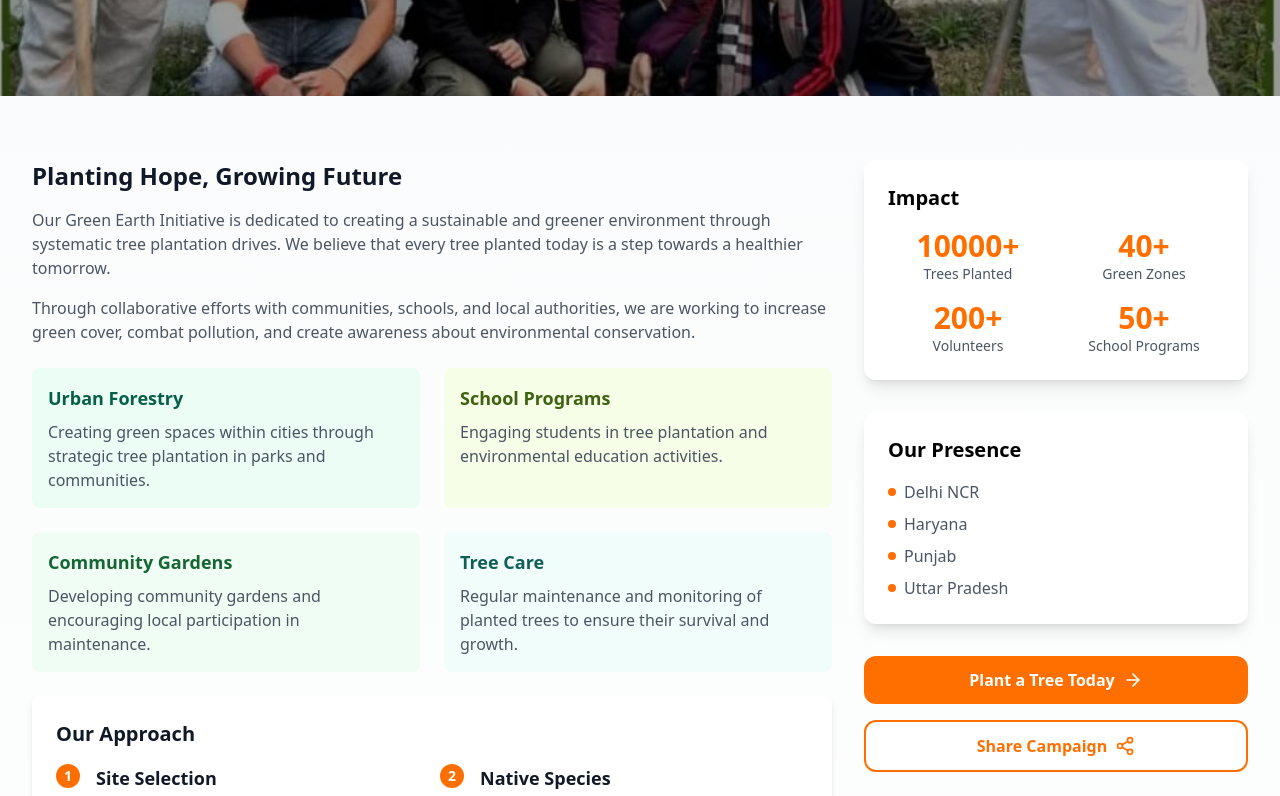
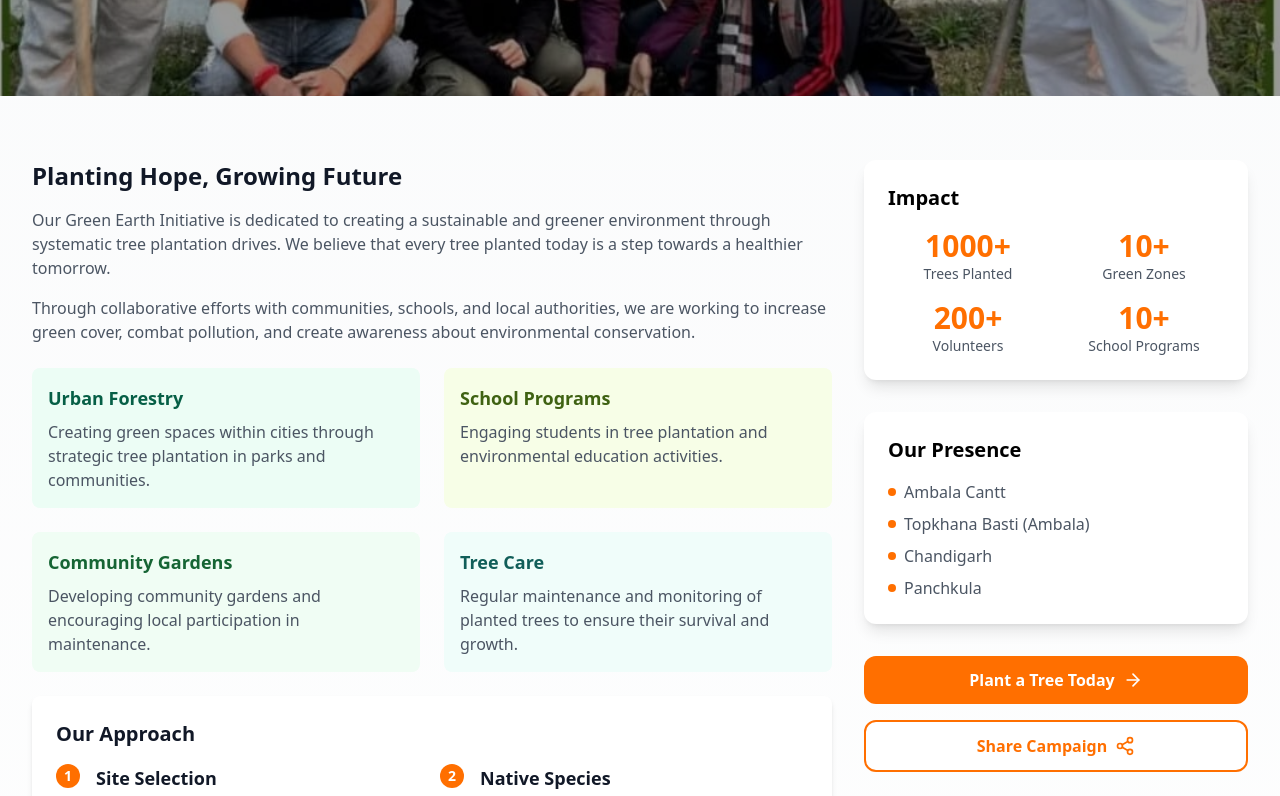
Before and after one commit to ravardh/DOC, a React (Vite) app in the folder client/: page /campaigns/greenearth in a window 1280 px wide. Shown: the part 448-1244 px from the top of the page. Built offline with nearby package versions, Linux system fonts and the light colour scheme.

Commit message:
updated Campaigns

```diff
--- a/client/src/pages/campaigns/GreenEarth.jsx
+++ b/client/src/pages/campaigns/GreenEarth.jsx
@@ -6,99 +6,143 @@ function GreenEarth() {
   const campaignData = {
     title: "Green Earth Initiative",
     image: greenEarth,
-    description: "Creating a greener future through community-driven tree planting and environmental conservation efforts.",
+    description:
+      "Creating a greener future through community-driven tree planting and environmental conservation efforts.",
     locations: [
-      "Delhi NCR",
-      "Haryana",
-      "Punjab",
-      "Uttar Pradesh"
+      "Ambala Cantt",
+      "Topkhana Basti (Ambala)",
+      "Chandigarh",
+      "Panchkula",
     ],
     stats: [
-      { value: "10000+", label: "Trees Planted" },
-      { value: "40+", label: "Green Zones" },
+      { value: "1000+", label: "Trees Planted" },
+      { value: "10+", label: "Green Zones" },
       { value: "200+", label: "Volunteers" },
-      { value: "50+", label: "School Programs" }
+      { value: "10+", label: "School Programs" },
     ],
     content: (
       <>
         <div className="space-y-6">
           <div>
-            <h2 className="text-2xl font-bold text-gray-900 mb-4">Planting Hope, Growing Future</h2>
+            <h2 className="text-2xl font-bold text-gray-900 mb-4">
+              Planting Hope, Growing Future
+            </h2>
             <p className="text-gray-600">
-              Our Green Earth Initiative is dedicated to creating a sustainable and greener environment
-              through systematic tree plantation drives. We believe that every tree planted today is a
-              step towards a healthier tomorrow.
+              Our Green Earth Initiative is dedicated to creating a sustainable
+              and greener environment through systematic tree plantation drives.
+              We believe that every tree planted today is a step towards a
+              healthier tomorrow.
             </p>
             <p className="text-gray-600 mt-4">
-              Through collaborative efforts with communities, schools, and local authorities, we are
-              working to increase green cover, combat pollution, and create awareness about
-              environmental conservation.
+              Through collaborative efforts with communities, schools, and local
+              authorities, we are working to increase green cover, combat
+              pollution, and create awareness about environmental conservation.
             </p>
           </div>
 
           <div className="grid md:grid-cols-2 gap-6">
             <div className="bg-emerald-50 p-4 rounded-lg">
-              <h3 className="text-lg font-semibold text-emerald-800 mb-2">Urban Forestry</h3>
+              <h3 className="text-lg font-semibold text-emerald-800 mb-2">
+                Urban Forestry
+              </h3>
               <p className="text-gray-600">
-                Creating green spaces within cities through strategic tree plantation in parks and communities.
+                Creating green spaces within cities through strategic tree
+                plantation in parks and communities.
               </p>
             </div>
             <div className="bg-lime-50 p-4 rounded-lg">
-              <h3 className="text-lg font-semibold text-lime-800 mb-2">School Programs</h3>
+              <h3 className="text-lg font-semibold text-lime-800 mb-2">
+                School Programs
+              </h3>
               <p className="text-gray-600">
-                Engaging students in tree plantation and environmental education activities.
+                Engaging students in tree plantation and environmental education
+                activities.
               </p>
             </div>
             <div className="bg-green-50 p-4 rounded-lg">
-              <h3 className="text-lg font-semibold text-green-800 mb-2">Community Gardens</h3>
+              <h3 className="text-lg font-semibold text-green-800 mb-2">
+                Community Gardens
+              </h3>
               <p className="text-gray-600">
-                Developing community gardens and encouraging local participation in maintenance.
+                Developing community gardens and encouraging local participation
+                in maintenance.
               </p>
             </div>
             <div className="bg-teal-50 p-4 rounded-lg">
-              <h3 className="text-lg font-semibold text-teal-800 mb-2">Tree Care</h3>
+              <h3 className="text-lg font-semibold text-teal-800 mb-2">
+                Tree Care
+              </h3>
               <p className="text-gray-600">
-                Regular maintenance and monitoring of planted trees to ensure their survival and growth.
+                Regular maintenance and monitoring of planted trees to ensure
+                their survival and growth.
               </p>
             </div>
           </div>
 
           <div className="bg-white shadow-md rounded-lg p-6">
-            <h3 className="text-xl font-semibold text-gray-900 mb-4">Our Approach</h3>
+            <h3 className="text-xl font-semibold text-gray-900 mb-4">
+              Our Approach
+            </h3>
             <div className="grid grid-cols-1 md:grid-cols-2 gap-4">
               <div className="flex items-start">
-                <div className="flex-shrink-0 h-6 w-6 flex items-center justify-center rounded-full bg-[#FF6F00] text-white text-sm font-bold">1</div>
+                <div className="flex-shrink-0 h-6 w-6 flex items-center justify-center rounded-full bg-[#FF6F00] text-white text-sm font-bold">
+                  1
+                </div>
                 <div className="ml-4">
-                  <h4 className="text-lg font-semibold text-gray-900">Site Selection</h4>
-                  <p className="text-gray-600">Strategic selection of plantation sites</p>
+                  <h4 className="text-lg font-semibold text-gray-900">
+                    Site Selection
+                  </h4>
+                  <p className="text-gray-600">
+                    Strategic selection of plantation sites
+                  </p>
                 </div>
               </div>
               <div className="flex items-start">
-                <div className="flex-shrink-0 h-6 w-6 flex items-center justify-center rounded-full bg-[#FF6F00] text-white text-sm font-bold">2</div>
+                <div className="flex-shrink-0 h-6 w-6 flex items-center justify-center rounded-full bg-[#FF6F00] text-white text-sm font-bold">
+                  2
+                </div>
                 <div className="ml-4">
-                  <h4 className="text-lg font-semibold text-gray-900">Native Species</h4>
-                  <p className="text-gray-600">Planting locally adapted tree species</p>
+                  <h4 className="text-lg font-semibold text-gray-900">
+                    Native Species
+                  </h4>
+                  <p className="text-gray-600">
+                    Planting locally adapted tree species
+                  </p>
                 </div>
               </div>
               <div className="flex items-start">
-                <div className="flex-shrink-0 h-6 w-6 flex items-center justify-center rounded-full bg-[#FF6F00] text-white text-sm font-bold">3</div>
+                <div className="flex-shrink-0 h-6 w-6 flex items-center justify-center rounded-full bg-[#FF6F00] text-white text-sm font-bold">
+                  3
+                </div>
                 <div className="ml-4">
-                  <h4 className="text-lg font-semibold text-gray-900">Community Involvement</h4>
-                  <p className="text-gray-600">Engaging local communities in plantation</p>
+                  <h4 className="text-lg font-semibold text-gray-900">
+                    Community Involvement
+                  </h4>
+                  <p className="text-gray-600">
+                    Engaging local communities in plantation
+                  </p>
                 </div>
               </div>
               <div className="flex items-start">
-                <div className="flex-shrink-0 h-6 w-6 flex items-center justify-center rounded-full bg-[#FF6F00] text-white text-sm font-bold">4</div>
+                <div className="flex-shrink-0 h-6 w-6 flex items-center justify-center rounded-full bg-[#FF6F00] text-white text-sm font-bold">
+                  4
+                </div>
                 <div className="ml-4">
-                  <h4 className="text-lg font-semibold text-gray-900">Monitoring</h4>
-                  <p className="text-gray-600">Regular care and growth tracking</p>
+                  <h4 className="text-lg font-semibold text-gray-900">
+                    Monitoring
+                  </h4>
+                  <p className="text-gray-600">
+                    Regular care and growth tracking
+                  </p>
                 </div>
               </div>
             </div>
           </div>
 
           <div className="bg-gradient-to-r from-[#FF6F00] to-[#FF8F00] p-6 rounded-xl text-white">
-            <h3 className="text-xl font-semibold mb-4">Join the Green Movement</h3>
+            <h3 className="text-xl font-semibold mb-4">
+              Join the Green Movement
+            </h3>
             <div className="grid md:grid-cols-2 gap-4">
               <div className="bg-white bg-opacity-10 p-4 rounded-lg">
                 <h4 className="font-semibold mb-2">Plant Trees</h4>
@@ -110,7 +154,9 @@ function GreenEarth() {
               </div>
               <div className="bg-white bg-opacity-10 p-4 rounded-lg">
                 <h4 className="font-semibold mb-2">Educate</h4>
-                <p className="text-sm">Spread awareness about environmental conservation</p>
+                <p className="text-sm">
+                  Spread awareness about environmental conservation
+                </p>
               </div>
               <div className="bg-white bg-opacity-10 p-4 rounded-lg">
                 <h4 className="font-semibold mb-2">Maintain</h4>
@@ -120,17 +166,21 @@ function GreenEarth() {
           </div>
 
           <div className="bg-gray-50 p-6 rounded-lg">
-            <h3 className="text-xl font-semibold text-gray-900 mb-4">Environmental Impact</h3>
+            <h3 className="text-xl font-semibold text-gray-900 mb-4">
+              Environmental Impact
+            </h3>
             <p className="text-gray-600">
-              Our tree plantation initiatives have significantly contributed to increasing the green cover
-              in urban areas, reducing air pollution, and creating habitats for local wildlife. Each tree
-              planted is a step towards environmental sustainability and a better future for coming generations.
+              Our tree plantation initiatives have significantly contributed to
+              increasing the green cover in urban areas, reducing air pollution,
+              and creating habitats for local wildlife. Each tree planted is a
+              step towards environmental sustainability and a better future for
+              coming generations.
             </p>
           </div>
         </div>
       </>
     ),
-    callToAction: "Plant a Tree Today"
+    callToAction: "Plant a Tree Today",
   };
 
   return <CampaignLayout {...campaignData} />;
--- a/client/src/pages/campaigns/Khushhaali.jsx
+++ b/client/src/pages/campaigns/Khushhaali.jsx
@@ -8,14 +8,14 @@ function Khushhaali() {
     image: khushhaali,
     description: "Promoting true happiness through comprehensive healthcare initiatives and wellness education.",
     locations: [
-      "Delhi NCR",
-      "Haryana",
-      "Punjab",
-      "Rural Communities"
+      "Ambala Cantt",
+      "Topkhana Basti (Ambala)",
+      "Chandigarh",
+      "Panchkula"
     ],
     stats: [
-      { value: "1000+", label: "Patients Helped" },
-      { value: "20+", label: "Medical Camps" },
+      { value: "500+", label: "Patients Helped" },
+      { value: "90+", label: "Medical Camps" },
       { value: "50+", label: "Doctors" },
       { value: "100+", label: "Volunteers" }
     ],
--- a/client/src/pages/campaigns/MehfilEMuskaan.jsx
+++ b/client/src/pages/campaigns/MehfilEMuskaan.jsx
@@ -8,10 +8,10 @@ function MehfilEMuskaan() {
     image: mehfilEMuskaan,
     description: "Celebrating talent and creativity through inclusive performances and artistic expression.",
     locations: [
-      "Delhi NCR",
-      "Haryana",
-      "Punjab",
-      "Virtual Events"
+      "Ambala Cantt",
+      "Topkhana Basti (Ambala)",
+      "Chandigarh",
+      "Panchkula"
     ],
     stats: [
       { value: "50+", label: "Performers" },
--- a/client/src/pages/campaigns/NariShakti.jsx
+++ b/client/src/pages/campaigns/NariShakti.jsx
@@ -8,16 +8,16 @@ function NariShakti() {
     image: nariShakti,
     description: "Celebrating and empowering the vital force of feminine strength, resilience, and determination that shapes our world.",
     locations: [
-      "Delhi NCR",
-      "Haryana",
-      "Punjab",
-      "Uttar Pradesh"
+    "Ambala Cantt",
+      "Topkhana Basti (Ambala)",
+      "Chandigarh",
+      "Panchkula"
     ],
     stats: [
-      { value: "1000+", label: "Women Empowered" },
+      { value: "1000+", label: "Women/Girls Empowered" },
       { value: "50+", label: "Programs" },
       { value: "20+", label: "Communities" },
-      { value: "100+", label: "Success Stories" }
+      { value: "30+", label: "Success Stories" }
     ],
     content: (
       <>
--- a/client/src/pages/campaigns/NayiUdaan.jsx
+++ b/client/src/pages/campaigns/NayiUdaan.jsx
@@ -8,15 +8,15 @@ function NayiUdaan() {
     image: nayiUdaan,
     description: "Empowering youth to soar high through education, mentorship, and career guidance.",
     locations: [
-      "Delhi",
-      "Haryana",
-      "Punjab",
-      "Uttar Pradesh"
+      "Ambala Cantt",
+      "Topkhana Basti (Ambala)",
+      "Chandigarh",
+      "Panchkula"
     ],
     stats: [
-      { value: "200+", label: "Students Supported" },
-      { value: "15+", label: "Career Programs" },
-      { value: "40+", label: "Mentors" },
+      { value: "50+", label: "Students Supported" },
+      { value: "5+", label: "Career Programs" },
+      { value: "30+", label: "Mentors" },
       { value: "90%", label: "Success Rate" }
     ],
     content: (
--- a/client/src/pages/campaigns/StreetAnimalCare.jsx
+++ b/client/src/pages/campaigns/StreetAnimalCare.jsx
@@ -8,16 +8,16 @@ function StreetAnimalCare() {
     image: streetAnimalCare,
     description: "Nurturing and protecting our street animals through community-driven feeding programs and healthcare initiatives.",
     locations: [
-      "Delhi NCR",
-      "Haryana",
-      "Punjab",
-      "Uttar Pradesh"
+      "Ambala Cantt",
+      "Topkhana Basti (Ambala)",
+      "Chandigarh",
+      "Panchkula"
     ],
     stats: [
-      { value: "500+", label: "Animals Fed Daily" },
-      { value: "30+", label: "Feeding Points" },
+      { value: "500+", label: "Animals Feeded Monthly" },
+      { value: "12+", label: "Feeding Points" },
       { value: "100+", label: "Volunteers" },
-      { value: "1000+", label: "Medical Aids" }
+      { value: "300+", label: "Medical Aids" }
     ],
     content: (
       <>
--- a/client/src/pages/campaigns/SuSikshaPathshala.jsx
+++ b/client/src/pages/campaigns/SuSikshaPathshala.jsx
@@ -8,16 +8,16 @@ function SuSikshaPathshala() {
     image: sushiksha,
     description: "Empowering underprivileged children through quality education and creating pathways to brighter futures.",
     locations: [
-      "Ambala",
-      "Panchkula",
-      "Karnal",
-      "Delhi"
+     "Ambala Cantt",
+      "Topkhana Basti (Ambala)",
+      "Chandigarh",
+      "Panchkula"
     ],
     stats: [
-      { value: "500+", label: "Children Educated" },
+      { value: "800+", label: "Children Educated" },
       { value: "4", label: "Cities" },
       { value: "50+", label: "Volunteers" },
-      { value: "8", label: "Adopted Children" }
+      { value: "10+", label: "Adopted Children" }
     ],
     content: (
       <>
--- a/client/src/pages/campaigns/nayisambhawnayein.jsx
+++ b/client/src/pages/campaigns/nayisambhawnayein.jsx
@@ -8,15 +8,16 @@ function NayiSambhawnayein() {
     image: nayiSambhawnayein,
     description: "Creating new possibilities and opportunities for underprivileged communities through education and skill development.",
     locations: [
-      "Delhi NCR",
-      "Haryana",
-      "Punjab"
+      "Ambala Cantt",
+      "Topkhana Basti (Ambala)",
+      "Chandigarh",
+      "Panchkula"
     ],
     stats: [
-      { value: "300+", label: "Lives Impacted" },
+      { value: "500+", label: "Lives Impacted" },
       { value: "10+", label: "Programs" },
       { value: "30+", label: "Volunteers" },
-      { value: "5", label: "Centers" }
+      { value: "3", label: "Centers" }
     ],
     content: (
       <>
```
